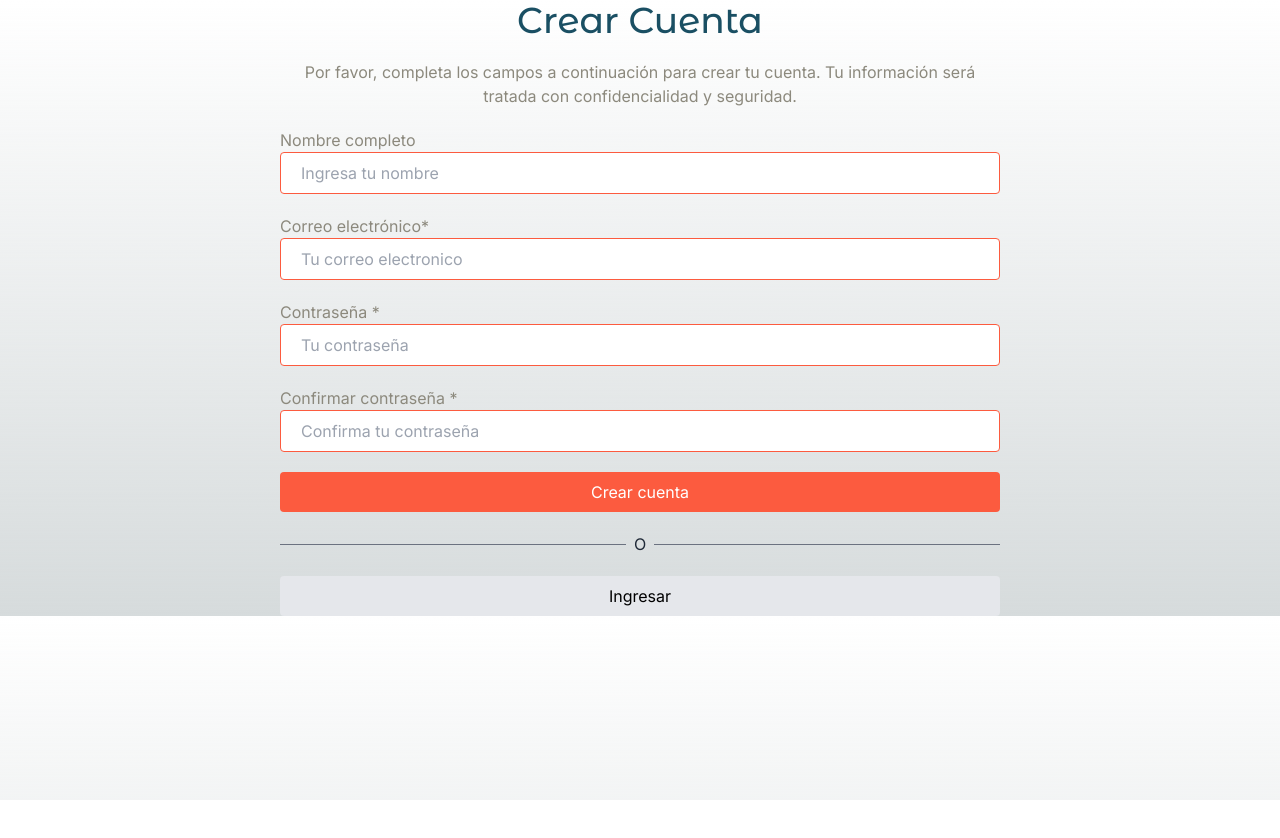
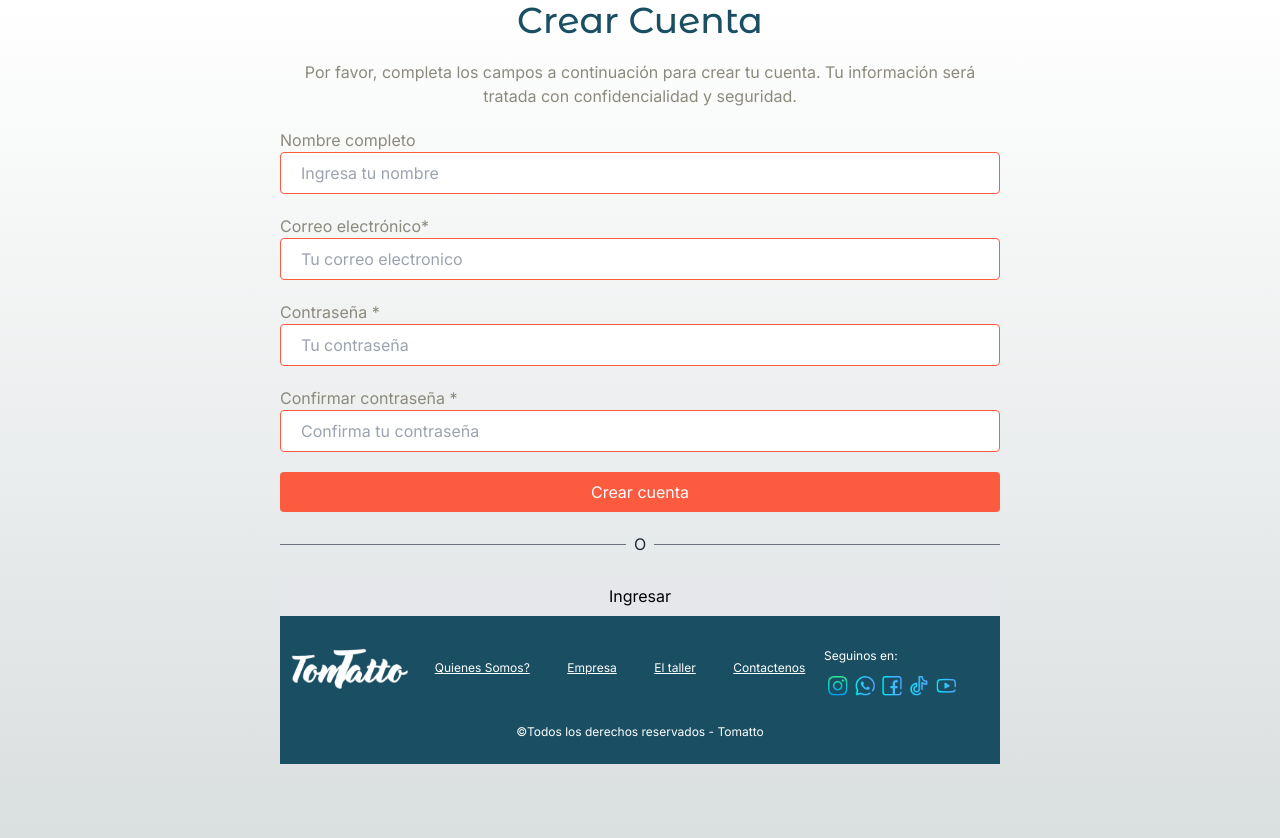
Before and after one commit to TomattoPG1/frontend, a Next.js app: page /auth/new-account in a window 1280 px wide. Shown: the top 838 px of the page. Before the commit the page ends 800 px from the top, so only its background shows below. Built offline with nearby package versions, Linux system fonts and the light colour scheme; no server answers.

Commit message:
Falta coreguir el tamaño del footer del registro de usario, queda en desarrollo

```diff
--- a/src/app/auth/new-account/ui/RegisterForm.tsx
+++ b/src/app/auth/new-account/ui/RegisterForm.tsx
@@ -1,4 +1,5 @@
 "use client";
+import  {Footer} from '../../../../components/ui/footer/Footer';
 import 'react-toastify/dist/ReactToastify.css';
 import { ToastContainer, toast } from 'react-toastify';
 import clsx from 'clsx';
@@ -72,6 +73,8 @@ export const RegisterForm = () => {
   }
 
   return (
+
+<div className="min-h-screen px-0 ">
     <form onSubmit={ handleSubmit( onSubmit ) }  className="flex flex-col">
       <label htmlFor="name" className="custom-color">Nombre completo</label>
       <input
@@ -160,6 +163,14 @@ export const RegisterForm = () => {
       <Link href="/auth/login" className="btn-secondary text-center">
         Ingresar
       </Link>
+
     </form>
+
+    <footer className="footer-unique ">
+    <Footer />
+    </footer>
+
+    </div>
   );
+
 };
--- a/src/app/globals.css
+++ b/src/app/globals.css
@@ -98,3 +98,13 @@ body {
 label {
   color: #8C897D;
 }
+.footer-unique {
+  width: 100%;
+  margin: 0;
+  padding: 0;
+  box-sizing: border-box;
+  display: flex;
+  justify-content: center;
+  align-items: center;
+  /* ... otros estilos que quieras aplicar ... */
+}
```
